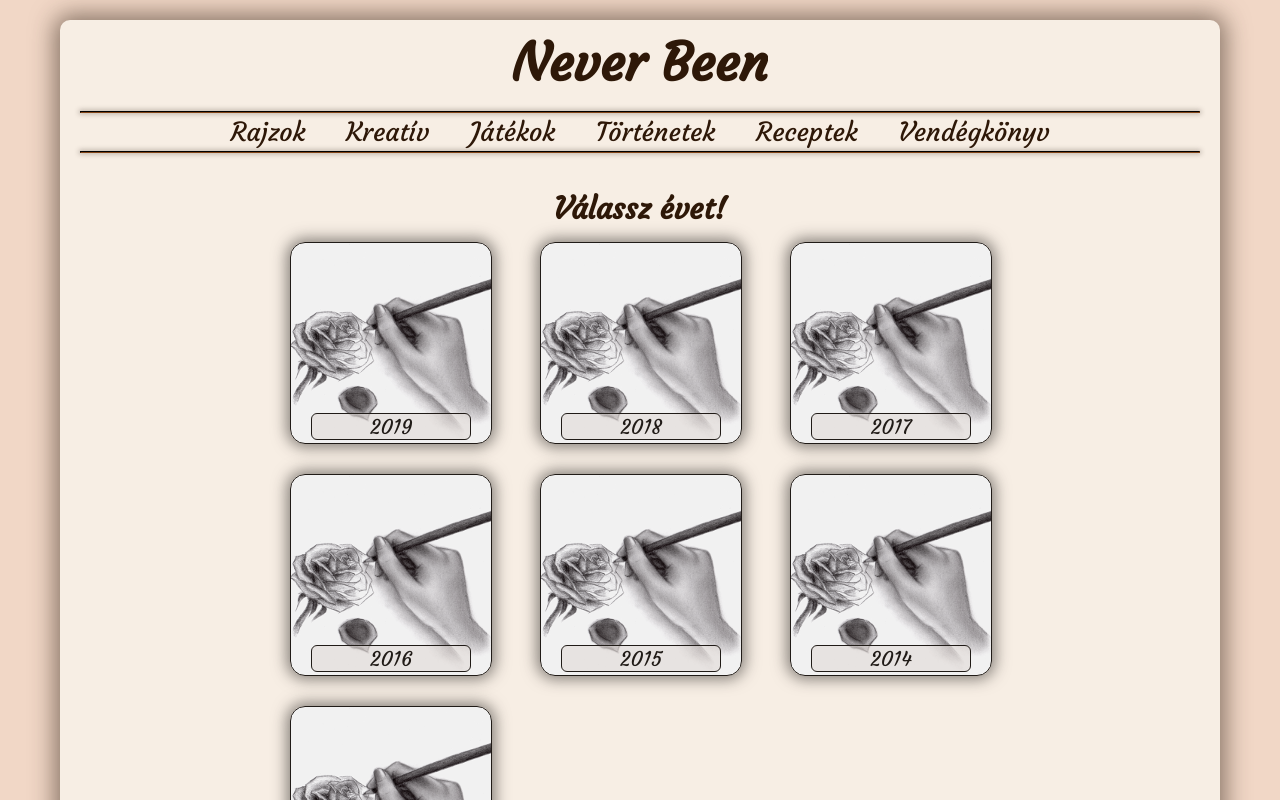
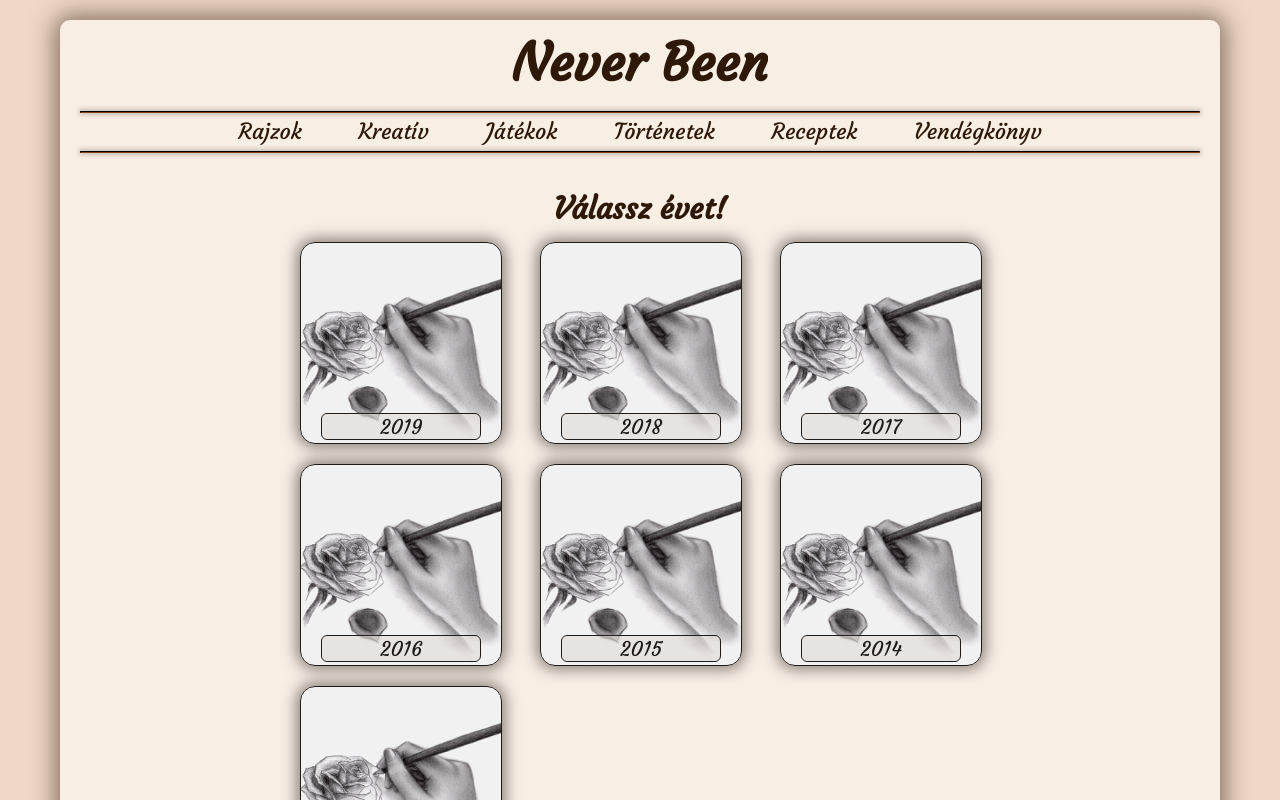
Before and after one commit to Szeba25/nbvue, a Vue app: page /#/drawings in a window 1280 px wide. Shown: the top 800 px of the page. Built offline with nearby package versions, Linux system fonts and the light colour scheme.

Commit message:
Reduced mobile view to 800px width

```diff
--- a/src/App.vue
+++ b/src/App.vue
@@ -150,7 +150,7 @@ a {
     filter: grayscale(0%);
 }
 
-@media only screen and (max-width: 900px) {
+@media only screen and (max-width: 800px) {
     .faded-icon {
         opacity: 1;
     }
@@ -196,7 +196,7 @@ a {
     margin: 170px 20px 0px 20px;
 }
 
-@media only screen and (max-width: 900px) {
+@media only screen and (max-width: 800px) {
     .faded-icon-fadein {
         transition: none;
         opacity: 1;
@@ -256,7 +256,7 @@ a {
     box-shadow: 0px 0px 25px 5px #35261a93;
 }
 
-@media only screen and (max-width: 900px) {
+@media only screen and (max-width: 800px) {
     .main-layout {
         grid-template-rows: min-content min-content min-content min-content;
     }
@@ -277,7 +277,7 @@ a {
     display: none;
 }
 
-@media only screen and (max-width: 900px) {
+@media only screen and (max-width: 800px) {
     .logo {
         display: grid;
         grid-template-columns: auto min-content;
@@ -311,7 +311,7 @@ a {
     font-size: 52px;
 }
 
-@media only screen and (max-width: 900px) {
+@media only screen and (max-width: 800px) {
     .logo-text {
         font-size: 38px;
     }
@@ -327,7 +327,7 @@ a {
     margin: 0px 150px;
 }
 
-@media only screen and (max-width: 1100px) {
+@media only screen and (max-width: 1000px) {
     .menu-content {
         margin: 0px 50px;
     }
@@ -338,7 +338,7 @@ a {
     text-align: center;
 }
 
-@media only screen and (max-width: 900px) {
+@media only screen and (max-width: 800px) {
     .menu-content {
         display: none;
     }
@@ -349,14 +349,14 @@ a {
 }
 
 .menu-point {
-    font-size: 26px;
+    font-size: 22px;
     margin: 6px;
     transition: 0.3s;
     transition-timing-function: ease;
 }
 
 .menu-point:hover {
-    font-size: 28px;
+    font-size: 24px;
     color: #d48545;
     transition: 0.3s;
     transition-timing-function: ease;
--- a/src/components/DrawingsPage.vue
+++ b/src/components/DrawingsPage.vue
@@ -57,23 +57,19 @@ export default {
 .drawings-years {
     display: grid;
     grid-template-columns: 220px 220px 220px;
-    grid-gap: 30px;
+    grid-gap: 20px;
     margin: 0px auto 30px auto;
 }
 
-@media only screen and (max-width: 900px) {
-
+@media only screen and (max-width: 800px) {
     .drawings-years {
         grid-template-columns: 220px 220px;
     }
-
 }
 
-@media only screen and (max-width: 600px) {
-
+@media only screen and (max-width: 550px) {
     .drawings-years {
         grid-template-columns: 220px;
     }
-
 }
 </style>
--- a/src/components/DrawingsYearPage.vue
+++ b/src/components/DrawingsYearPage.vue
@@ -69,17 +69,17 @@ export default {
     display: grid;
     grid-template-columns: 220px 220px 220px;
     grid-row-gap: 10px;
-    grid-column-gap: 30px;
+    grid-column-gap: 20px;
     margin: 0px auto 80px auto;
 }
 
-@media only screen and (max-width: 900px) {
+@media only screen and (max-width: 800px) {
     .drawings-pictures {
         grid-template-columns: 220px 220px;
     }
 }
 
-@media only screen and (max-width: 650px) {
+@media only screen and (max-width: 550px) {
     .drawings-pictures {
         grid-template-columns: 220px;
     }
--- a/src/components/GuestBookPage.vue
+++ b/src/components/GuestBookPage.vue
@@ -171,20 +171,20 @@ export default {
 }
 
 .new-post {
-    margin: 10px 220px 10px 220px;
+    margin: 10px 180px 10px 180px;
 }
 
-@media only screen and (max-width: 900px) {
+@media only screen and (max-width: 800px) {
     .new-post {
         margin: 10px;
     }
 }
 
 .posts {
-    margin: 10px 200px 10px 200px;
+    margin: 10px 160px 10px 160px;
 }
 
-@media only screen and (max-width: 900px) {
+@media only screen and (max-width: 800px) {
     .posts {
         margin: 10px;
     }
--- a/src/components/MainPage.vue
+++ b/src/components/MainPage.vue
@@ -87,7 +87,7 @@ export default {
     margin: 0px auto;
     display: grid;
     grid-template-columns: 220px 220px 220px;
-    grid-gap: 30px;
+    grid-gap: 20px;
     padding: 0px;
 }
 
@@ -184,7 +184,7 @@ export default {
     align-items: center;
 }
 
-@media only screen and (max-width: 900px) {
+@media only screen and (max-width: 800px) {
     .highlights {
         grid-template-columns: 220px;
         grid-gap: 20px;
```
